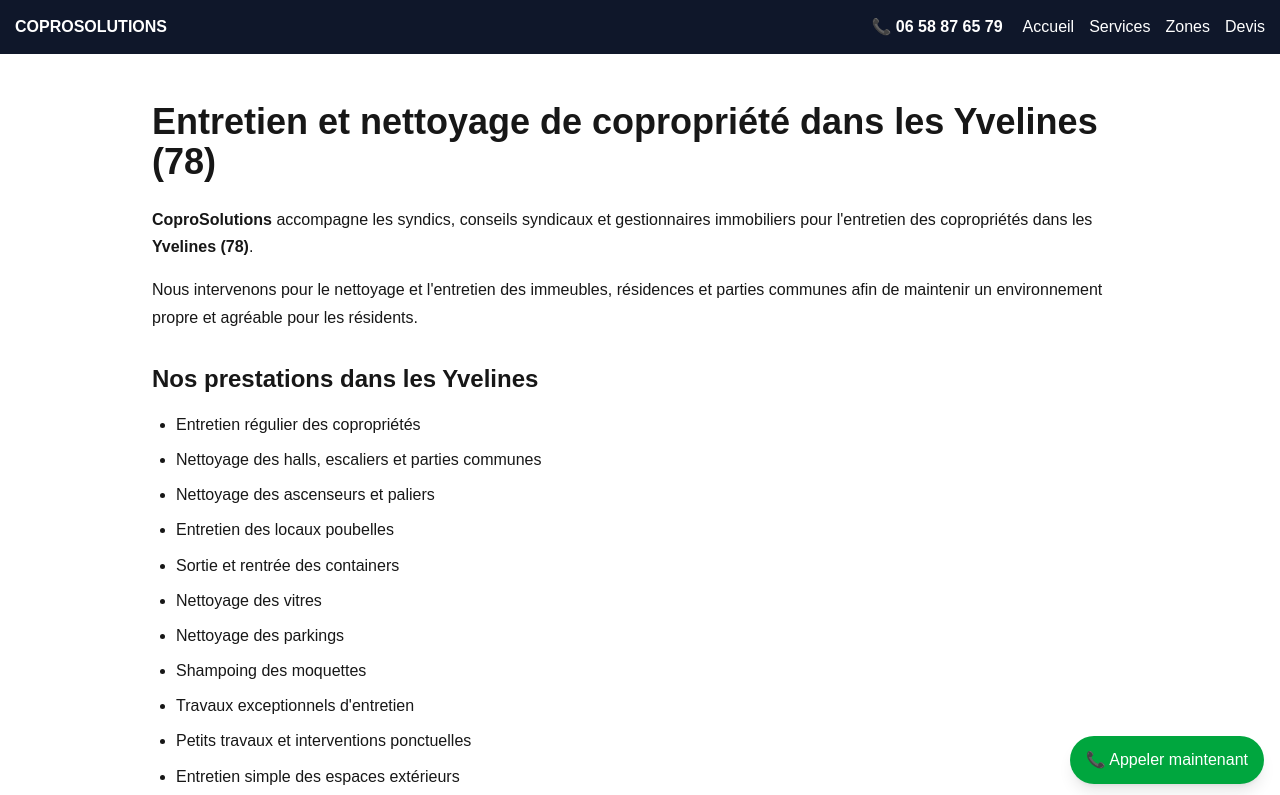
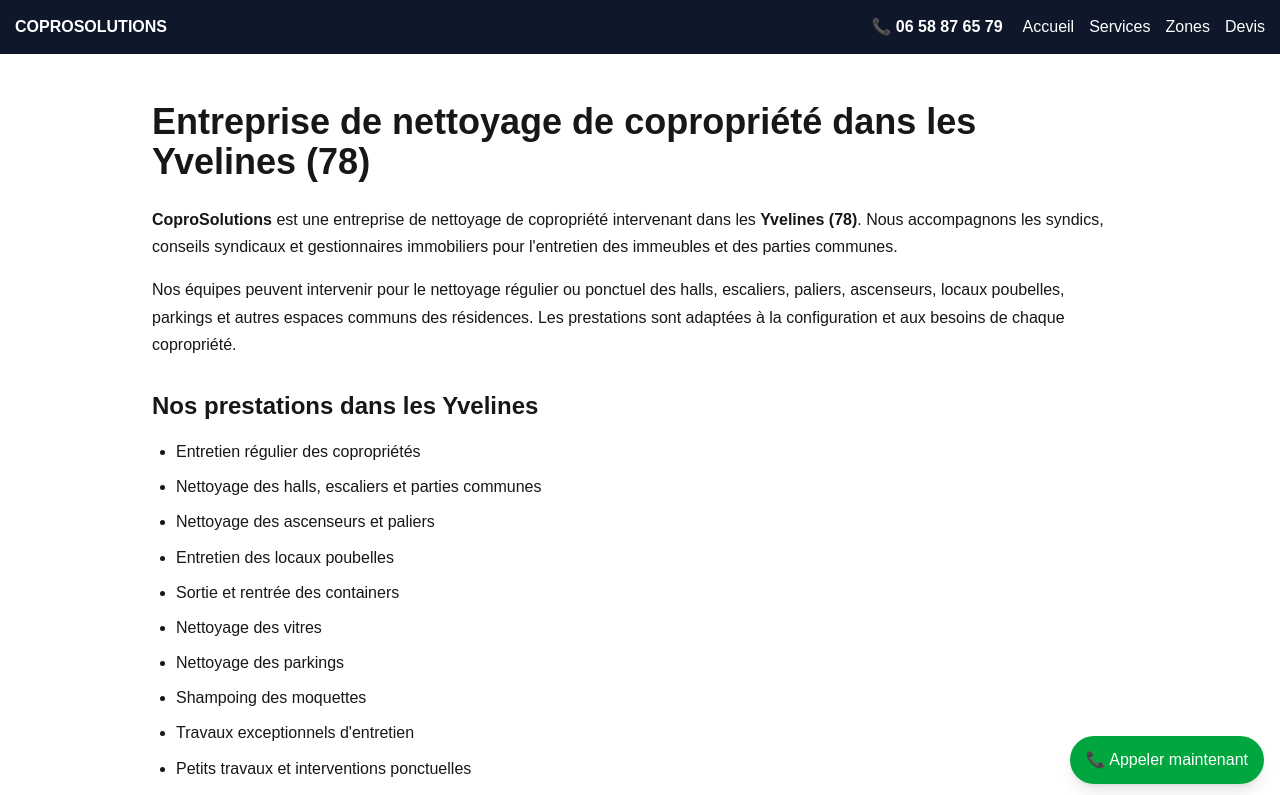
Before and after one commit to amadtag/coprosolutions, a Next.js app: page /zones/yvelines in a window 1280 px wide. Shown: the top 795 px of the page. Built offline with nearby package versions, Linux system fonts and the light colour scheme.

Commit message:
Optimisation SEO entreprise nettoyage copropriété Yvelines

```diff
--- a/app/zones/yvelines/page.tsx
+++ b/app/zones/yvelines/page.tsx
@@ -2,9 +2,9 @@ import type { Metadata } from "next";
 
 export const metadata: Metadata = {
   title:
-    "Entretien et nettoyage de copropriété dans les Yvelines (78) | CoproSolutions",
+    "Entreprise de nettoyage de copropriété dans les Yvelines (78) | CoproSolutions",
   description:
-    "CoproSolutions accompagne les syndics et copropriétés dans les Yvelines : nettoyage des parties communes, entretien des immeubles, poubelles, remplacement de gardiens et travaux exceptionnels.",
+    "CoproSolutions est une entreprise de nettoyage de copropriété dans les Yvelines (78) : parties communes, halls, escaliers, parkings, poubelles et entretien des immeubles.",
   alternates: {
     canonical: "/zones/yvelines",
   },
@@ -17,19 +17,21 @@ export default function YvelinesPage() {
       style={{ lineHeight: 1.7 }}
     >
       <h1 className="text-4xl font-bold mb-6">
-        Entretien et nettoyage de copropriété dans les Yvelines (78)
+        Entreprise de nettoyage de copropriété dans les Yvelines (78)
       </h1>
 
       <p className="mb-4">
-        <strong>CoproSolutions</strong> accompagne les syndics, conseils
-        syndicaux et gestionnaires immobiliers pour l'entretien des
-        copropriétés dans les <strong>Yvelines (78)</strong>.
+      <strong>CoproSolutions</strong> est une entreprise de nettoyage de
+        copropriété intervenant dans les <strong>Yvelines (78)</strong>.
+        Nous accompagnons les syndics, conseils syndicaux et gestionnaires
+        immobiliers pour l'entretien des immeubles et des parties communes.
       </p>
 
       <p className="mb-4">
-        Nous intervenons pour le nettoyage et l'entretien des immeubles,
-        résidences et parties communes afin de maintenir un environnement
-        propre et agréable pour les résidents.
+        Nos équipes peuvent intervenir pour le nettoyage régulier ou ponctuel
+        des halls, escaliers, paliers, ascenseurs, locaux poubelles, parkings
+        et autres espaces communs des résidences. Les prestations sont adaptées
+        à la configuration et aux besoins de chaque copropriété.
       </p>
 
       <h2 className="text-2xl font-semibold mt-8 mb-4">
```
